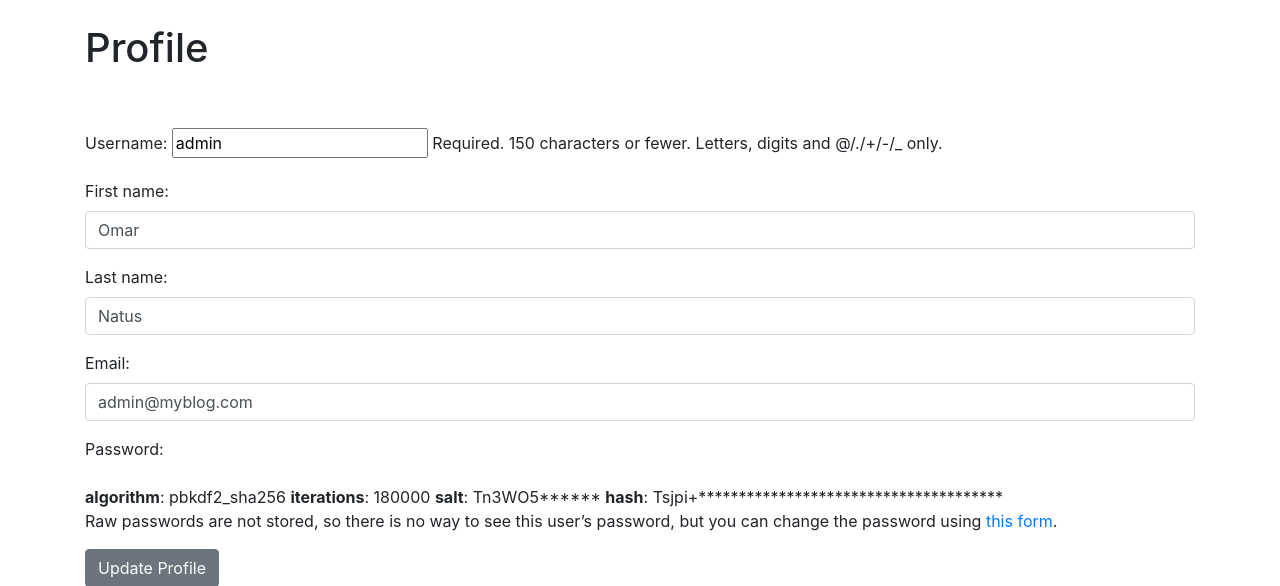
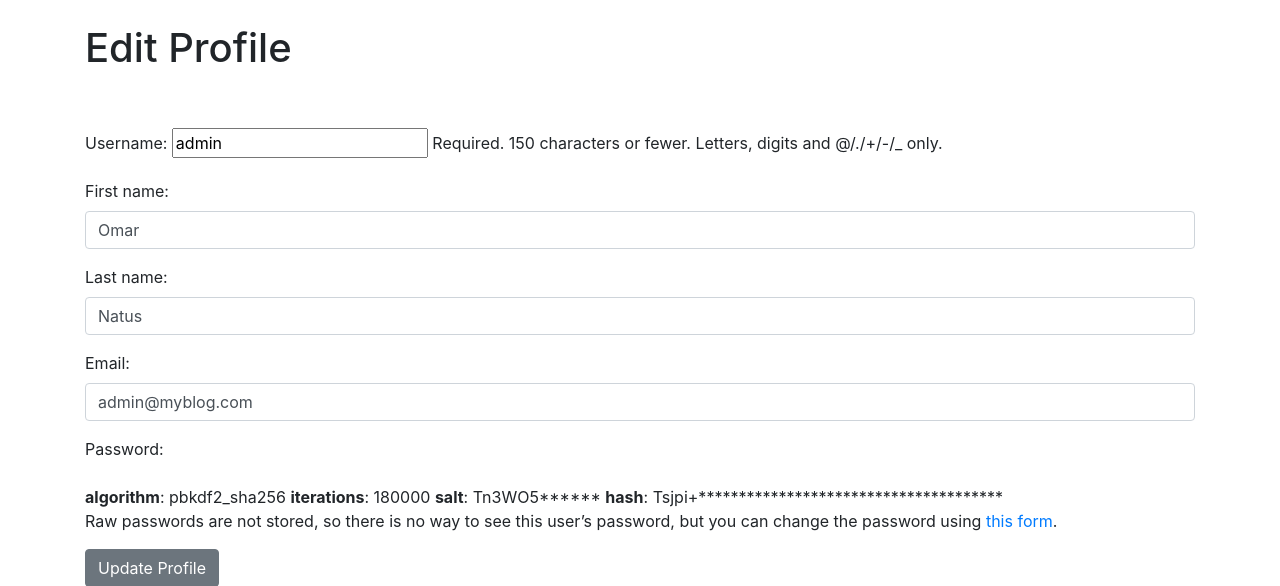
Before and after one commit to AmoahDevLabs/Django_Blog, a Django app: page /members/edit_profile/ in a window 1280 px wide. Shown: the part 56-642 px from the top of the page. Run offline with Django 3.2, Linux system fonts and the light colour scheme; a user stored in the database is signed in; some libraries are stand-ins or nearby versions.

Commit message:
Update on Profile page

```diff
--- a/members/templates/registration/edit_profile.html
+++ b/members/templates/registration/edit_profile.html
@@ -2,7 +2,7 @@
 {% block title %}Edit Profile{% endblock %}
 
 {% block content %}
-    <h1>Profile</h1>
+    <h1>Edit Profile</h1>
     <br><br>
     <div class="form-group">
         <form method="POST">
```
